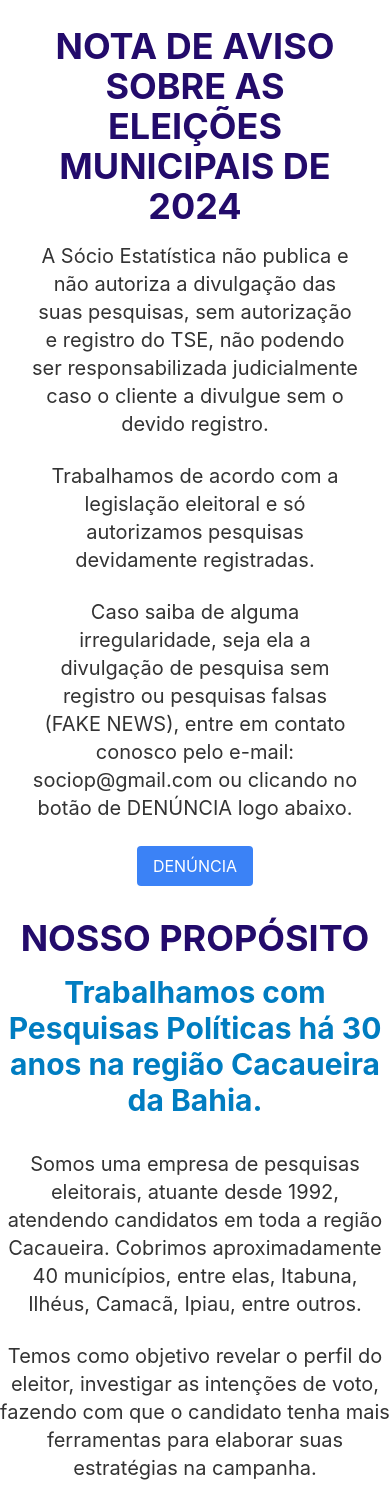
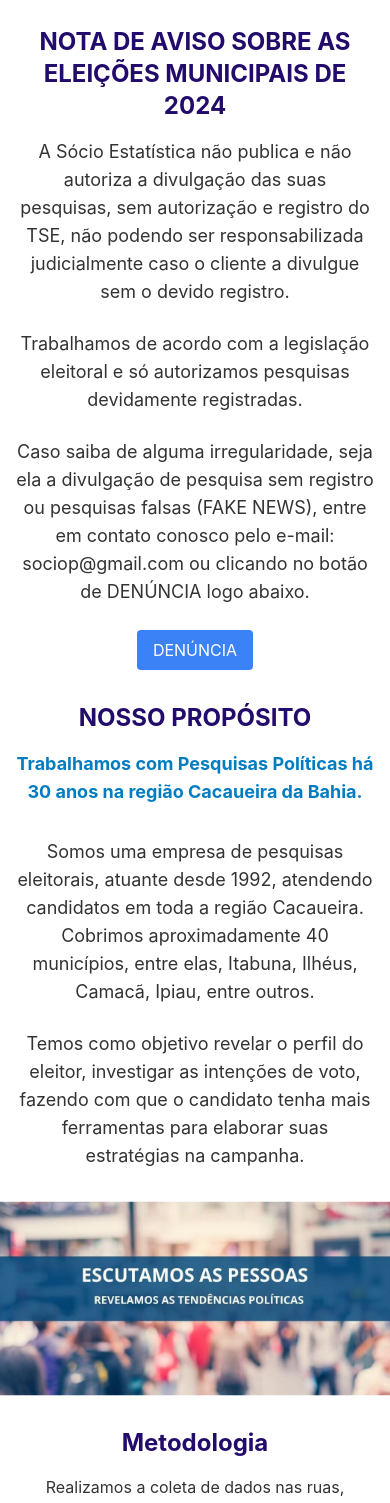
Before and after one commit to lmgaspa/socio_estatistica, a Vue app: page / in a window 390 px wide. Shown: the part 320-1823 px from the top of the page. Built offline with nearby package versions, Linux system fonts and the light colour scheme.

Commit message:
final_sm_mobile

```diff
--- a/src/views/MetodologiaView.vue
+++ b/src/views/MetodologiaView.vue
@@ -1,15 +1,15 @@
 <template>
-  <div id="metodologia" class="text-center items-center pt-4 mt-4">
-    <h1 class="text-4xl font-bold mb-4">Metodologia</h1>
-    <p class="text-xl mb-8 text-center">
+  <div id="metodologia" class="text-center items-center pt-4 mt-4 px-4">
+    <h1 class="text-2xl sm:text-4xl font-bold mb-4">Metodologia</h1>
+    <p class="text-base sm:text-xl mb-8 text-center">
       Realizamos a coleta de dados nas ruas, entrevistando pessoas de acordo com
       os interesses de nossos clientes.
     </p>
-    <p class="text-xl mb-6 text-center">
+    <p class="text-base sm:text-xl mb-6 text-center">
       Nossas pesquisas são personalizadas, permitindo que o cliente defina
       diversos tópicos de seu interesse.
     </p>
-    <ul class="list-none text-xl mb-12 text-center">
+    <ul class="list-none text-base sm:text-xl mb-12 text-center">
       <li class="mb-4">
         ✔ Analisamos os candidatos mais fortes no momento da pesquisa.
       </li>
--- a/src/views/PropositoView.vue
+++ b/src/views/PropositoView.vue
@@ -1,20 +1,19 @@
-
 <template>
-  <div id="proposito" class="text-center p-8">
-    <h1 class="text-4xl font-bold mb-4 items-center">
+  <div id="proposito" class="text-center p-8 px-4">
+    <h1 class="text-2xl sm:text-4xl font-bold mb-4 items-center">
       NOTA DE AVISO SOBRE AS ELEIÇÕES MUNICIPAIS DE 2024
     </h1>
-    <p class="text-xl mb-6">
+    <p class="text-lg sm:text-xl mb-6">
       A Sócio Estatística não publica e não autoriza a divulgação das suas
       pesquisas, sem autorização e registro do TSE, não podendo ser
       responsabilizada judicialmente caso o cliente a divulgue sem o devido
       registro.
     </p>
-    <p class="text-xl mb-6">
+    <p class="text-lg sm:text-xl mb-6">
       Trabalhamos de acordo com a legislação eleitoral e só autorizamos
       pesquisas devidamente registradas.
     </p>
-    <p class="text-xl mb-6">
+    <p class="text-lg sm:text-xl mb-6">
       Caso saiba de alguma irregularidade, seja ela a divulgação de pesquisa sem
       registro ou pesquisas falsas (FAKE NEWS), entre em contato conosco pelo
       e-mail: sociop@gmail.com ou clicando no botão de DENÚNCIA logo abaixo.
@@ -26,18 +25,18 @@
       DENÚNCIA
     </button>
   </div>
-  <div class="text-center">
-    <h1 class="text-4xl font-bold mb-4">NOSSO PROPÓSITO</h1>
-    <p class="text-3xl font-bold text-color1 mb-8">
+  <div class="text-center px-4">
+    <h1 class="text-2xl sm:text-4xl font-bold mb-4">NOSSO PROPÓSITO</h1>
+    <p class="text-lg sm:text-3xl font-bold text-color1 mb-8">
       Trabalhamos com Pesquisas Políticas há 30 anos na região Cacaueira da
       Bahia.
     </p>
-    <p class="text-xl mb-6">
+    <p class="text-lg sm:text-xl mb-6">
       Somos uma empresa de pesquisas eleitorais, atuante desde 1992, atendendo
       candidatos em toda a região Cacaueira. Cobrimos aproximadamente 40
       municípios, entre elas, Itabuna, Ilhéus, Camacã, Ipiau, entre outros.
     </p>
-    <p class="text-xl mb-6">
+    <p class="text-lg sm:text-xl mb-6">
       Temos como objetivo revelar o perfil do eleitor, investigar as intenções
       de voto, fazendo com que o candidato tenha mais ferramentas para elaborar
       suas estratégias na campanha.
--- a/src/views/QuemSomosView.vue
+++ b/src/views/QuemSomosView.vue
@@ -1,10 +1,10 @@
 <template>
-  <div id="quemsomos" class="text-center items-center pt-4 mt-4">
-    <h1 class="text-4xl font-bold mb-4">Quem Somos</h1>
-    <p class="text-xl mb-8">
+  <div id="quemsomos" class="text-center items-center pt-4 mt-4 px-4">
+    <h1 class="text-2xl sm:text-4xl font-bold mb-4">Quem Somos</h1>
+    <p class="text-lg sm:text-xl mb-8">
       A Sócio Estatística, foi fundada em 1992, com as seguintes diretrizes:
     </p>
-    <ul class="list-disc text-xl pl-6 mb-12 text-left mx-auto max-w-2xl">
+    <ul class="list-disc text-lg sm:text-xl pl-6 mb-12 text-left mx-auto max-w-2xl">
       <li class="mb-4">
         <strong>Foco em Pesquisas:</strong> Realiza exclusivamente pesquisas de mercado e opinião, sem atuar em assessoria ou consultoria.
       </li>
```
